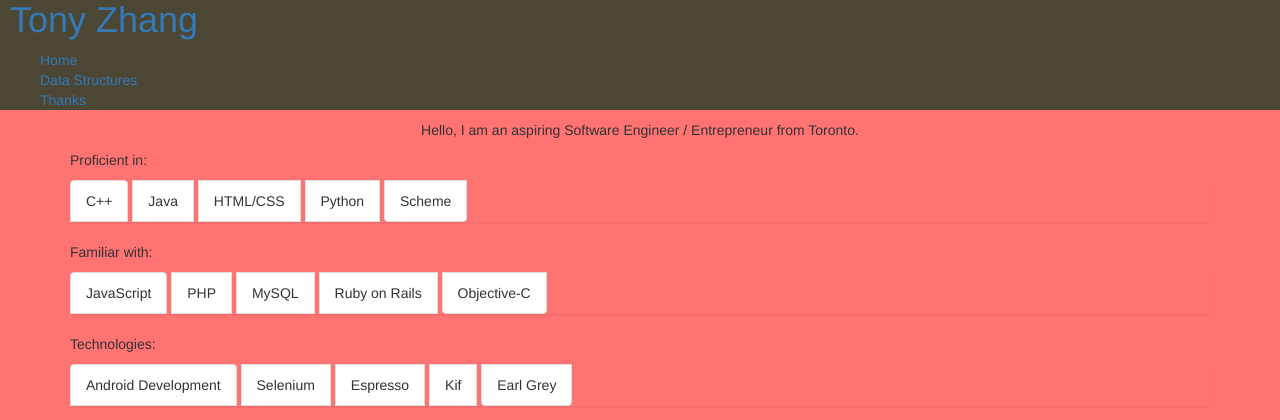
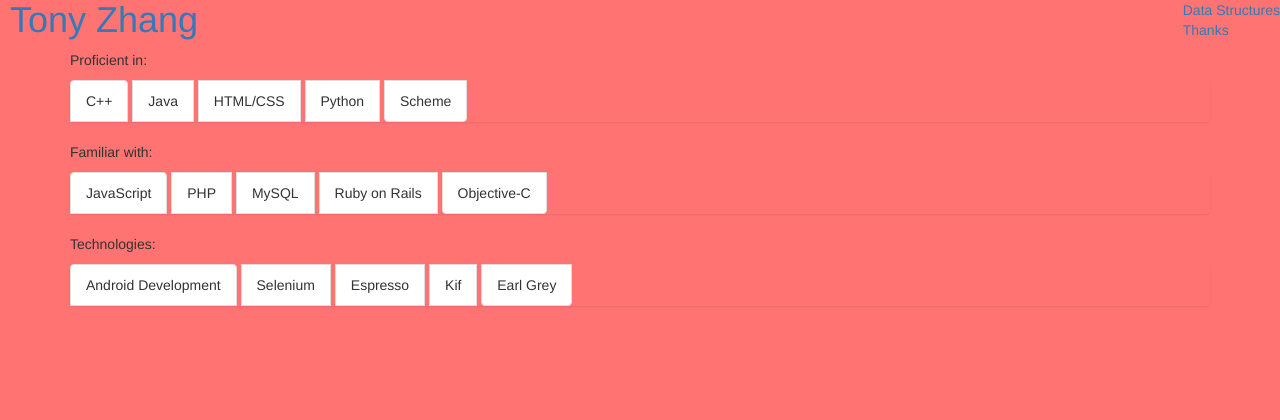
Before and after one commit to gsaroya/AlarmShame-Site, a PHP site: page /My_website/index.php in a window 1280 px wide. Shown: the top 420 px of the page. Run offline with PHP 8.4, Linux system fonts and the light colour scheme; some libraries are stand-ins or nearby versions.

Commit message:
personal website

```diff
--- a/My_website/css/style.css
+++ b/My_website/css/style.css
@@ -34,5 +34,9 @@ header{
 	}
 	.header-title{
 		padding-left: 10px;
+		float: left;
+	}
+	.header-nav{
+		float:right;
 	}
 }
```
